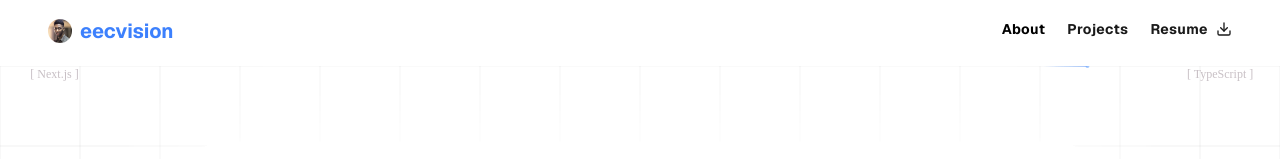
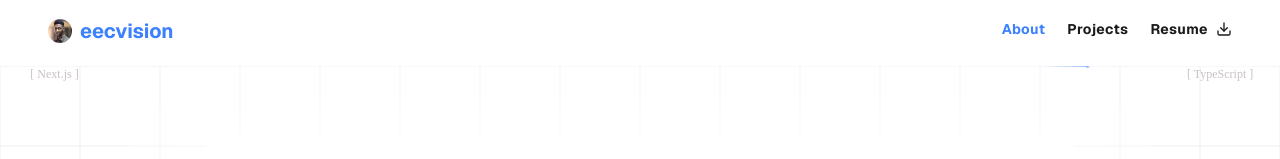
Before and after one commit to EECvision/eecvision, a Next.js app: page / in a window 1280 px wide. In both pictures the pointer is over the link "About". Shown: the top 159 px of the page. Built offline with nearby package versions, Linux system fonts and the light colour scheme.

Commit message:
style: update nav item on hover

```diff
--- a/src/landing/Navbar/Navbar.module.css
+++ b/src/landing/Navbar/Navbar.module.css
@@ -68,6 +68,7 @@
   position: relative;
   padding-bottom: 4px; /* Give space for the underline */
   border-bottom: 1px solid transparent;
+  transition: color 0.3s ease;
 }
 
 .navUnderline {
@@ -91,6 +92,10 @@
 
 .navUnderlineDot {
   fill: #5c95ff;
+}
+
+.navItem:hover {
+  color: #3c80fd;
 }
 
 .navItem:hover .navUnderline {
```
